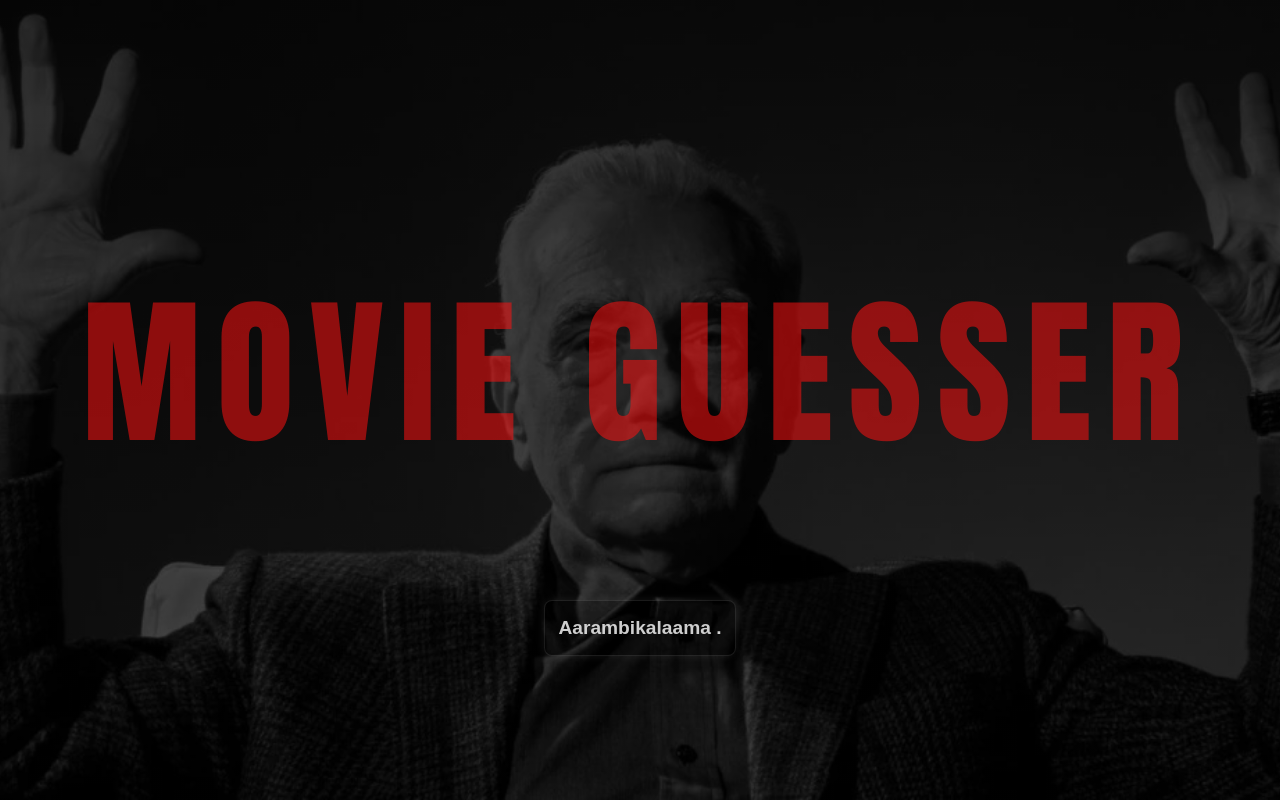
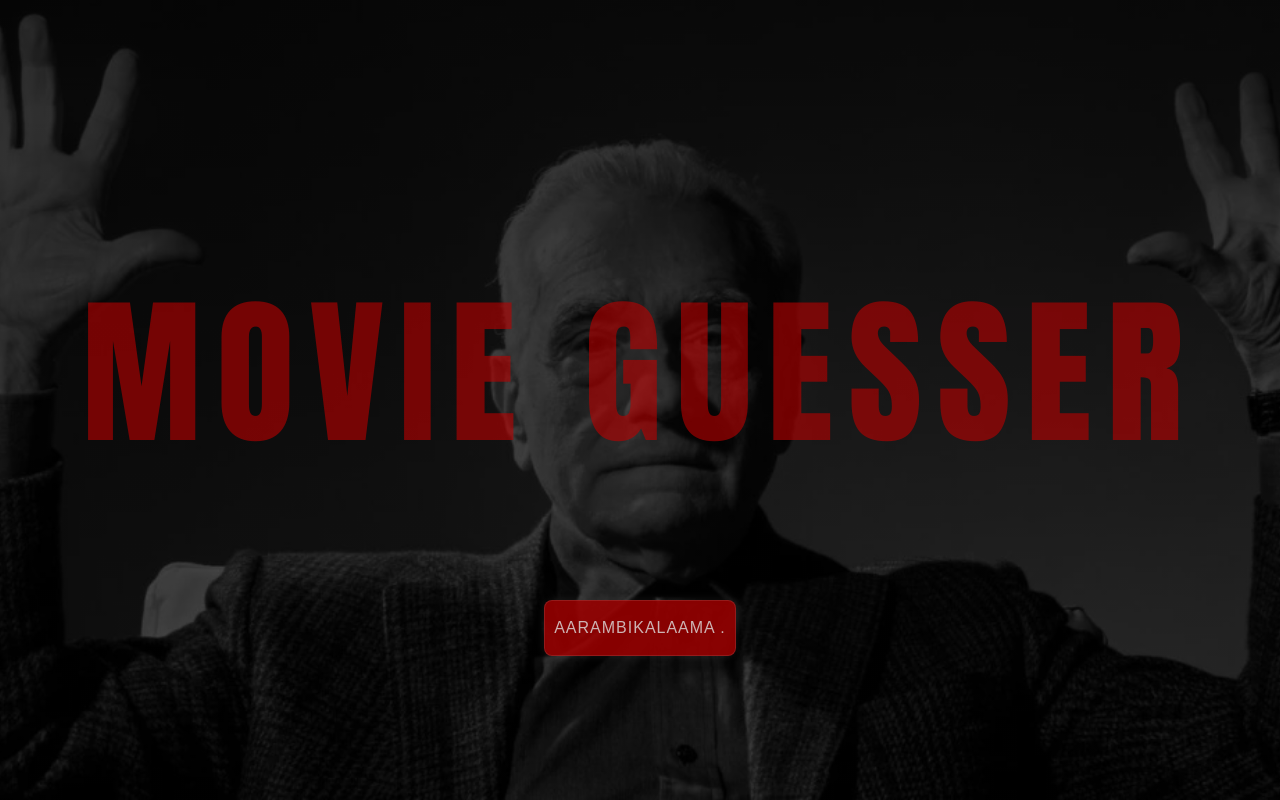
Before and after one commit to madasamydfan/MovieGuesser, a React (Vite) app in the folder frontend/: page / in a window 1280 px wide. Built offline with nearby package versions, Linux system fonts and the light colour scheme.

Commit message:
Some small changes

```diff
--- a/frontend/src/App.jsx
+++ b/frontend/src/App.jsx
@@ -2,7 +2,7 @@ import "./App.css";
 import { BrowserRouter as Router, Routes, Route } from "react-router-dom";
 import Homepage from "./components/Homepage";
 import MovieGuessPage from "./components/MovieguessPage";
-import Leader from "./components/Dummy";
+import Leader from "./components/Leaderboard";
 import Instructions from "./components/instructions";
 
 function App() {
--- a/frontend/src/components/Dummy.jsx
+++ b/frontend/src/components/Leaderboard.jsx
@@ -46,13 +46,15 @@ function Leader() {
 </tbody>
 
       </table>
-    </div>
-
-    {/* <button className='PlayAgain'>
+      <p className="leaderboard-note">
+        Note:  If you don't see your score,You have not made to top 15 , Go watch some movies and come back again.
+      </p>
+       <button className='PlayAgain'>
       <a href="/movieguess" className="play-again-button">
         Play Again
       </a>
-    </button> */}
+    </button>
+    </div>
     </>
   );
 }
--- a/frontend/src/css/HomePage.css
+++ b/frontend/src/css/HomePage.css
@@ -12,8 +12,8 @@
 h1 {
   font-size: 20dvh;
   text-align: center;
-  color: rgba(255, 18, 18, 0.901);
-  font-family: "Impact";
+  color: rgb(189, 0, 0);
+  font-family: "Impact", sans-serif;
   opacity: 60%;
   letter-spacing: 15px;
   text-transform: uppercase;
@@ -41,10 +41,11 @@ h1 {
   height: 7%;
   width: 15%;
   border-radius: 8px;
-  background-color: rgba(0, 0, 0, 0.125);
-  color: rgba(255, 255, 255, 0.803);
-  font-size: larger;
-  font-weight: 600;
+  background-color: rgba(161, 0, 0, 0.841);
+  color: rgba(223, 223, 223, 0.803);
+  font-size: 1rem;
+  text-transform: uppercase;
+  letter-spacing: 1px;
   border: 1px solid rgba(255, 255, 255, 0.1);
   transition: all 0.3s ease;
   cursor: pointer;
--- a/frontend/src/css/MovieguessPage.css
+++ b/frontend/src/css/MovieguessPage.css
@@ -116,7 +116,7 @@
   box-shadow: 0 0 10px rgba(255, 255, 255, 0.08);
 }
 .underline{
-  height: 1px;
+  height: 2px;
   background-color:  rgba(255, 18, 18, 0.9);
   width: 90%;
   justify-self: center;
@@ -177,6 +177,7 @@
   font-size: 1.5rem;
   font-weight: bold;
   text-align: center;
+  color: rgba(255, 255, 255, 0.6);
   margin-top: 20px;
 }
 .feedback-message {
--- a/frontend/src/css/instructions.css
+++ b/frontend/src/css/instructions.css
@@ -29,6 +29,8 @@
   font-size: 1.5rem;
   font-weight: bold;
   margin-bottom: 15px;
+  text-transform: uppercase;
+  font-family: 'Franklin Gothic Medium', 'Arial Narrow', Arial, sans-serif;
   color: rgba(255, 0, 0, 0.727); /* yellow-ish to contrast red title */
   letter-spacing: 1.5px;
   text-align: center;
--- a/frontend/src/css/leaderboard.css
+++ b/frontend/src/css/leaderboard.css
@@ -37,17 +37,14 @@
 
 .PlayAgain{
     padding: 12px 25px;
+    border: 0;
     border-radius: 12px;
     font-size: 1rem;
     font-weight: 500;
     cursor: pointer;
+    margin-top: 2%;
     color: rgb(200, 200, 200);
-    border: 2px solid rgba(103, 0, 0, 0.389);
-    box-shadow: 2px 2px 5px rgba(223, 0, 0, 0.295);
     background-color: rgba(0, 0, 0, 0.295);
-    display: flex;
-    justify-self: center;
-    margin-bottom: 2%;
 }
 
 a{
--- a/frontend/src/css/overlay.css
+++ b/frontend/src/css/overlay.css
@@ -41,7 +41,7 @@
 }
 .ClueHeading{
     font-family:'Courier New', Courier, monospace;
-    font-size: 1.8rem;
+    font-size: 1.5rem;
     text-align: top;
     color: white;
 }
```
